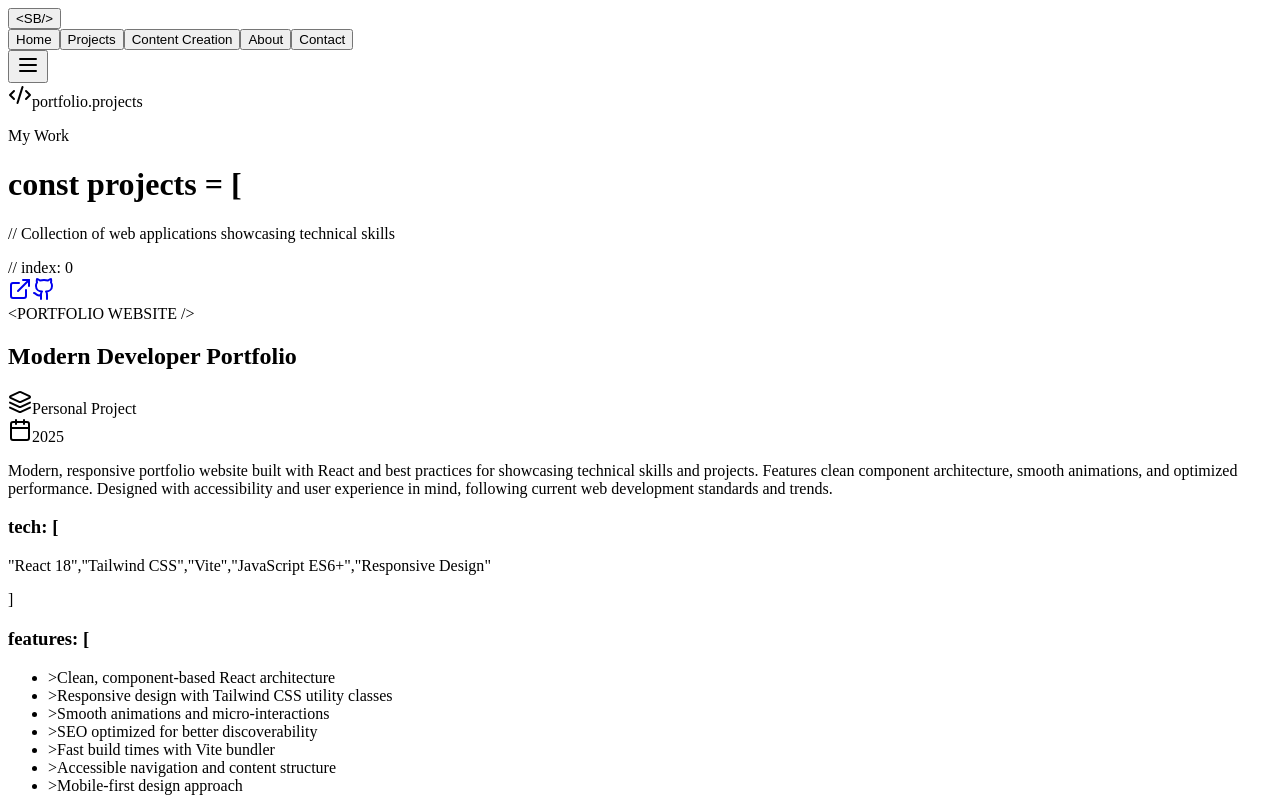
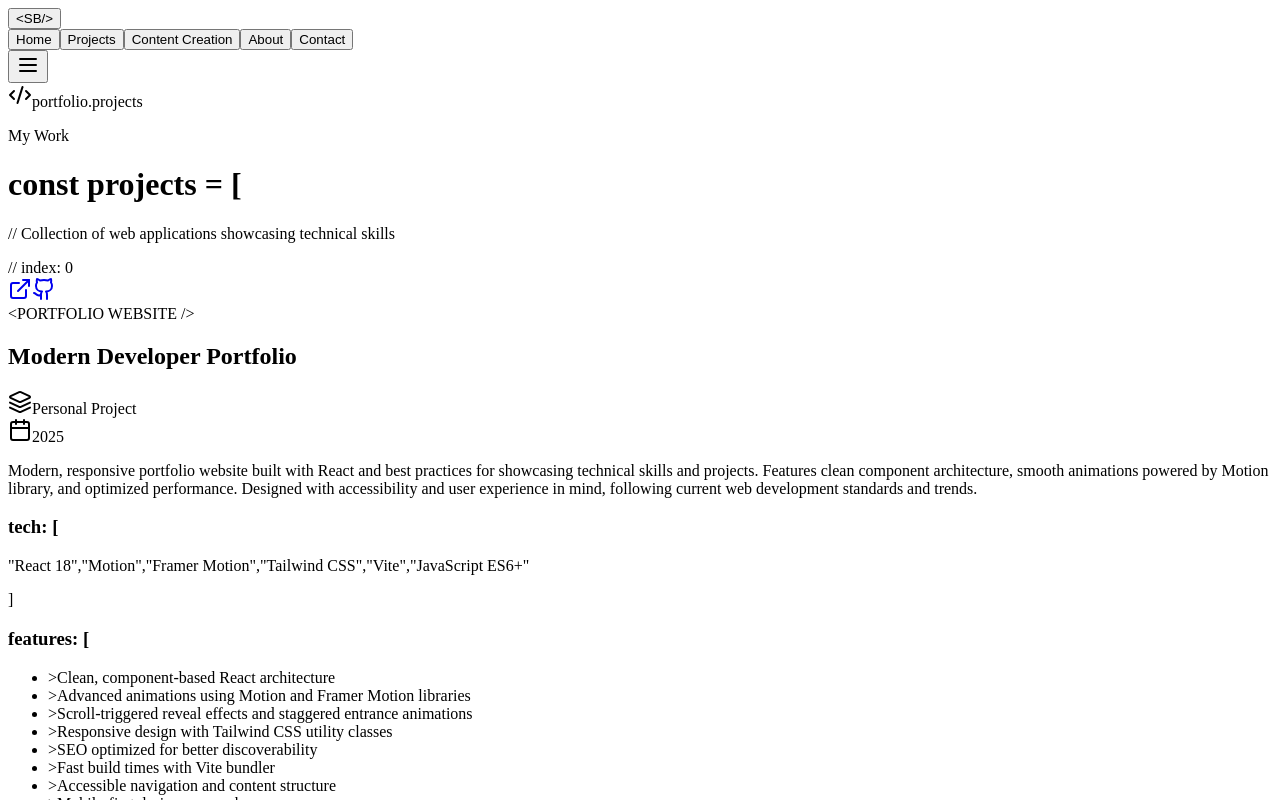
Before and after one commit to soroushby/portfolio, a React (Vite) app: page / in a window 1280 px wide. Both pictures are taken after a click on the button "View Projects". Shown: the top 800 px of the page. Built offline with nearby package versions, Linux system fonts and the light colour scheme; the HTML template or start-up script is replaced by a standard one.

Commit message:
Update portfolio project details to showcase animation technologies

```diff
--- a/src/pages/Projects.jsx
+++ b/src/pages/Projects.jsx
@@ -32,12 +32,13 @@ const Projects = () => {
       type: 'Portfolio Website',
       github: 'https://github.com/soroushby/portfolio',
       live: 'https://soroushby.github.io/portfolio/',
-      description: 'Modern, responsive portfolio website built with React and best practices for showcasing technical skills and projects. Features clean component architecture, smooth animations, and optimized performance. Designed with accessibility and user experience in mind, following current web development standards and trends.',
-      technologies: ['React 18', 'Tailwind CSS', 'Vite', 'JavaScript ES6+', 'Responsive Design'],
+      description: 'Modern, responsive portfolio website built with React and best practices for showcasing technical skills and projects. Features clean component architecture, smooth animations powered by Motion library, and optimized performance. Designed with accessibility and user experience in mind, following current web development standards and trends.',
+      technologies: ['React 18', 'Motion', 'Framer Motion', 'Tailwind CSS', 'Vite', 'JavaScript ES6+'],
       features: [
         'Clean, component-based React architecture',
+        'Advanced animations using Motion and Framer Motion libraries',
+        'Scroll-triggered reveal effects and staggered entrance animations',
         'Responsive design with Tailwind CSS utility classes',
-        'Smooth animations and micro-interactions',
         'SEO optimized for better discoverability',
         'Fast build times with Vite bundler',
         'Accessible navigation and content structure',
```
